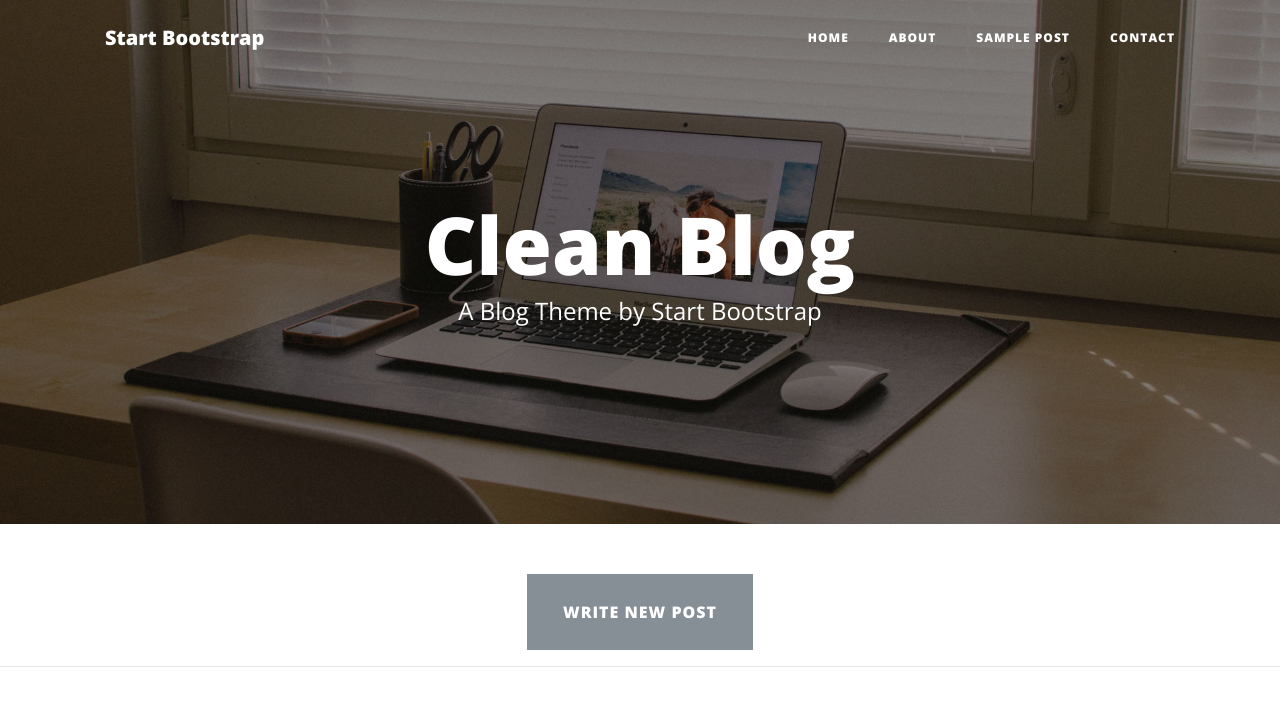
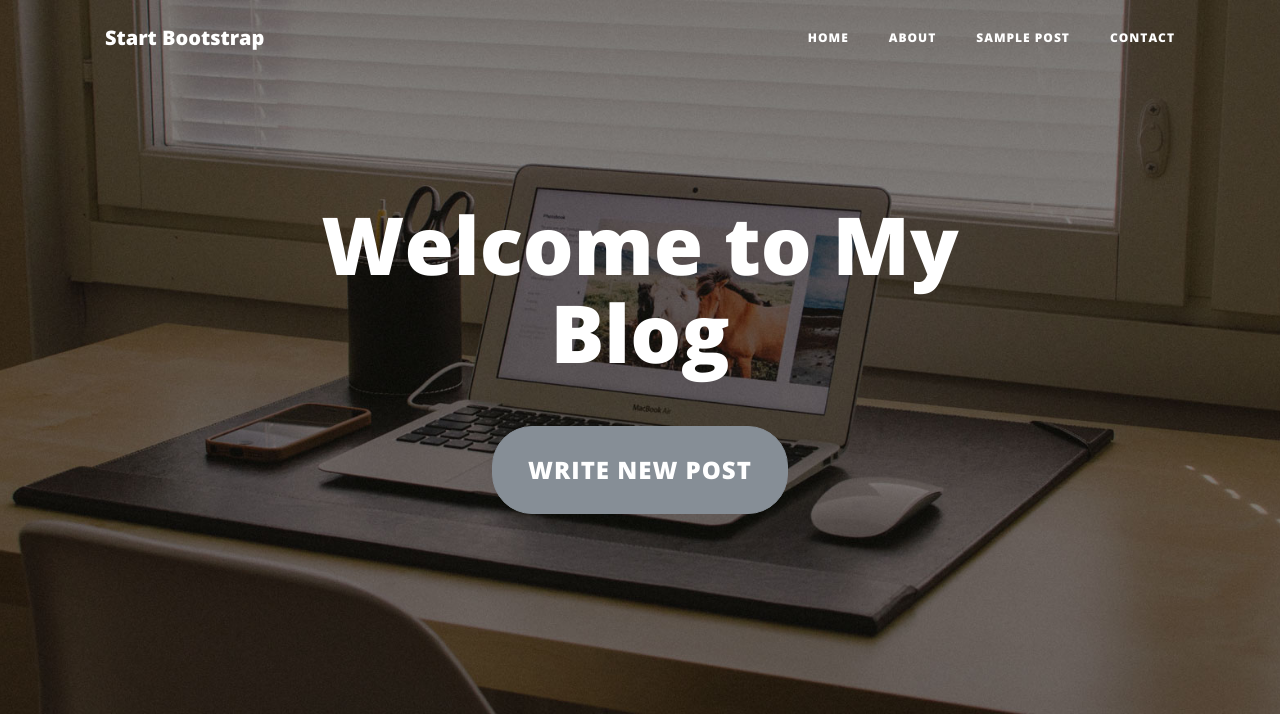
Before and after one commit to allenallen/jquery_exercise, a website: page index.html in a window 1280 px wide. Shown: the top 716 px of the page. Drawn offline with nearby package versions, Linux system fonts and the light colour scheme.

Commit message:
modified landing page

```diff
--- a/css/clean-blog.css
+++ b/css/clean-blog.css
@@ -357,3 +357,8 @@ footer {
   width: 750px;
   margin: auto;
 }
+.post-btn {
+  border-radius: 40px;
+  font-size: 1em;
+  margin-top: 40px;
+}
--- a/index.html
+++ b/index.html
@@ -58,9 +58,10 @@
         <div class="row">
           <div class="col-lg-8 col-md-10 mx-auto">
             <div class="site-heading">
-              <h1>Clean Blog</h1>
-              <span class="subheading">A Blog Theme by Start Bootstrap</span>
-              <div id="editor"></div>
+              <h1>Welcome to My Blog</h1>
+              <span class="subheading">
+                <button type="button" class="btn btn-secondary btn-lg post-btn" data-toggle="modal" data-target="#myModal">Write new Post</button>
+              </span>
             </div>
           </div>
         </div>
@@ -71,9 +72,6 @@
     <div class="container">
       <div class="row">
         <div class="col-lg-8 col-md-10 mx-auto" id="posts">
-          <div class="post-preview text-center">
-            <button type="button" class="btn btn-secondary btn-lg" data-toggle="modal" data-target="#myModal">Write new Post</button>
-          </div>
           <!-- <div class="post-preview">
             <a href="post.html">
               <h2 class="post-title">
```
